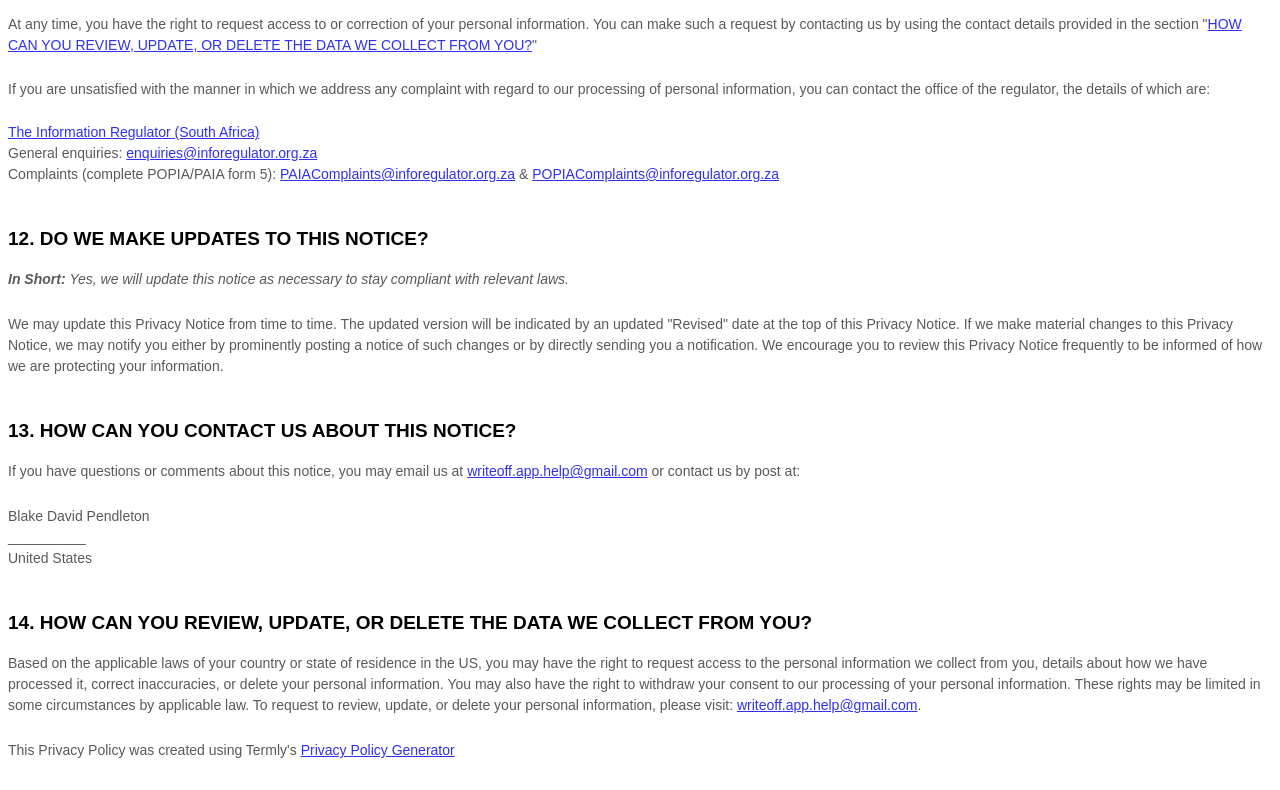
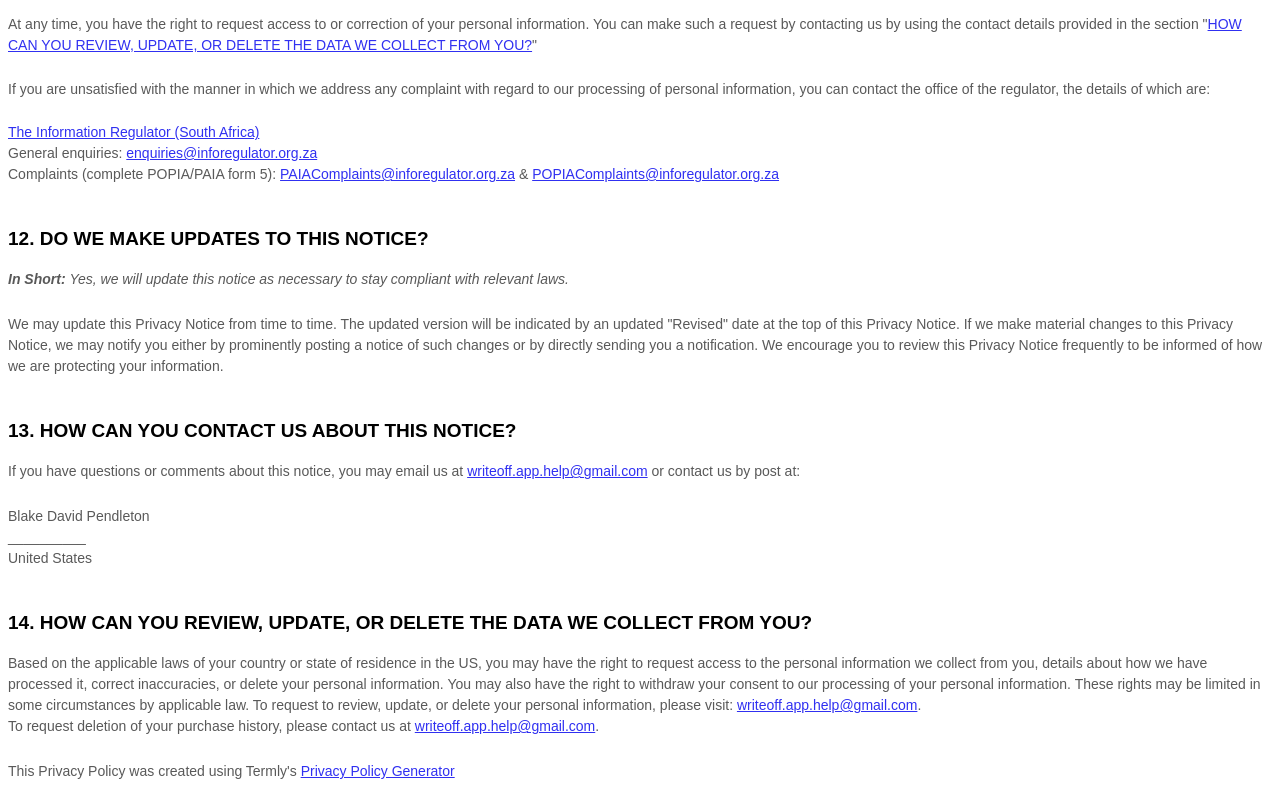
Before and after one commit to bdpendle/writeoff-legal, a plain HTML site: page index.html in a window 1280 px wide. Shown: the part 8819-9609 px from the top of the page. Before the commit the page ends 9588 px from the top, so only its background shows below. Drawn offline with Linux system fonts and the light colour scheme.

Commit message:
added where to request data deletion

```diff
--- a/index.html
+++ b/index.html
@@ -52,4 +52,5 @@ word-break: break-word !important;
       }
     </style>
       </div>
+        <div style="line-height: 1.5;"><span style="font-size: 15px;"><span data-custom-class="body_text">To request deletion of your purchase history, please contact us at <a href="mailto:writeoff.app.help@gmail.com" data-custom-class="link">writeoff.app.help@gmail.com</a>.</span></span></div>
       <br><div><span data-custom-class='body_text'>This Privacy Policy was created using Termly's </span><a href="https://termly.io/products/privacy-policy-generator/" target="_blank" rel="noopener external" data-custom-class='link'>Privacy Policy Generator</a></div>
```
